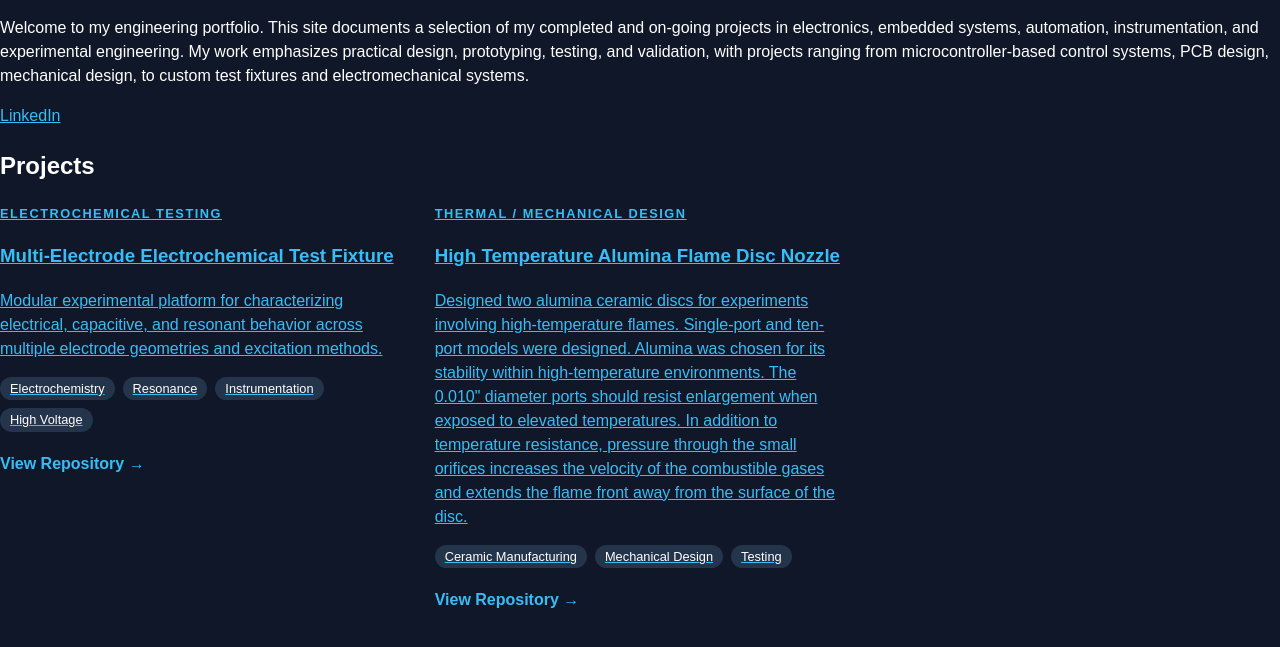
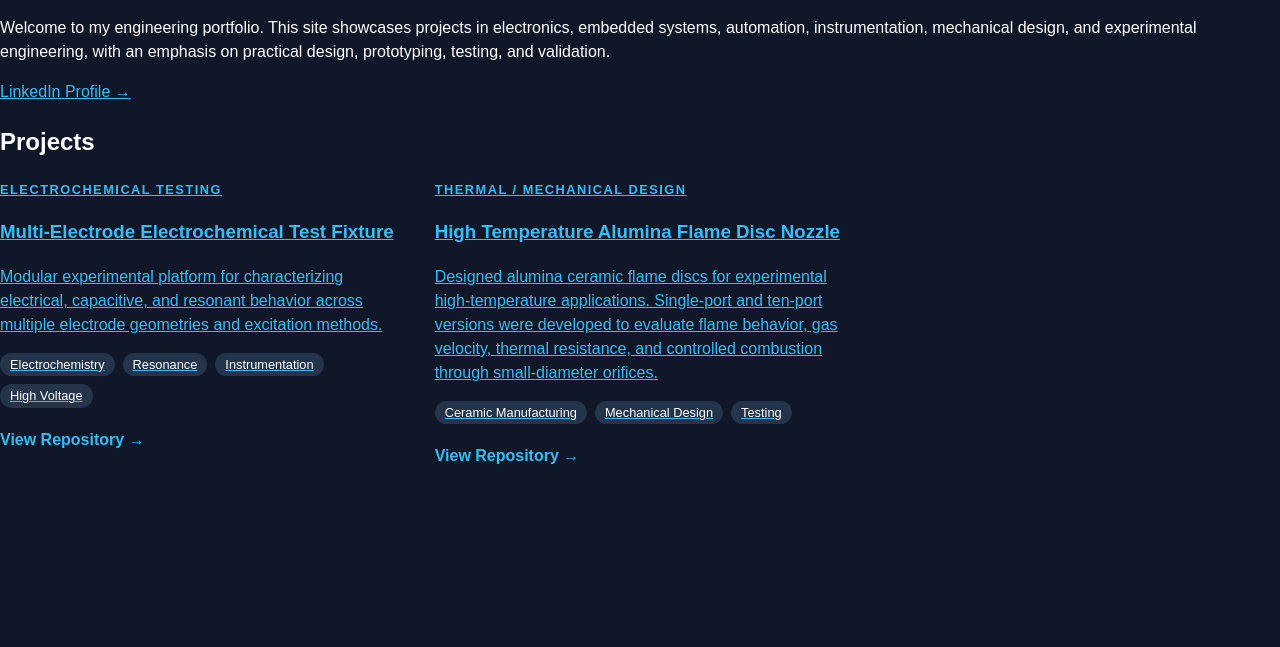
Before and after one commit to EthanACrowder/EthanACrowder.github.io, a plain HTML site: page index.html in a window 1280 px wide. Shown: the part 103-750 px from the top of the page. Drawn offline with Linux system fonts and the light colour scheme.

Commit message:
index.html

```diff
--- a/index.html
+++ b/index.html
@@ -2,129 +2,198 @@
 <html lang="en">
 
 <head>
+
     <meta charset="UTF-8">
+
     <meta name="viewport"
-     content="width=device-width, initial-scale=1.0">
-<title>Ethan A. Crowder | Engineering Portfolio</title>
-<!-- Connects this HTML page to our CSS file -->
+          content="width=device-width, initial-scale=1.0">
+
+    <title>Ethan A. Crowder | Engineering Portfolio</title>
+
+    <!-- Connects this HTML page to the CSS file -->
     <link rel="stylesheet" href="style.css">
+
 </head>
+
+
 <body>
-    <!-- Main introduction -->
+
+
+    <!-- =====================================================
+         PAGE HEADER / INTRODUCTION
+         ===================================================== -->
+
     <header>
+
         <h1>Ethan A. Crowder</h1>
+
         <h2>Electronics & Computer Engineering</h2>
+
         <p>
-Welcome to my engineering portfolio. This site documents a selection of my completed and on-going projects in electronics, embedded systems, automation, instrumentation, and experimental engineering. My work emphasizes practical design, prototyping, testing, and validation, with projects ranging from microcontroller-based control systems, PCB design, mechanical design, to custom test fixtures and electromechanical systems.
+            Welcome to my engineering portfolio. This site showcases projects
+            in electronics, embedded systems, automation, instrumentation,
+            mechanical design, and experimental engineering, with an emphasis
+            on practical design, prototyping, testing, and validation.
         </p>
-<a href="https://www.linkedin.com/in/ethan-crowder-6a0830245/"
-    target="_blank"
-    rel="noopener noreferrer">
-      LinkedIn
-</a>
+
+
+        <!-- OPTIONAL LINKEDIN LINK -->
+
+        <div class="social-links">
+
+            <a class="social-link"
+               href="https://www.linkedin.com/in/YOUR-LINKEDIN-PROFILE/"
+               target="_blank"
+               rel="noopener noreferrer">
+
+                LinkedIn Profile →
+
+            </a>
+
+        </div>
 
     </header>
 
 
-    <!-- Project section -->
+
+    <!-- =====================================================
+         MAIN PROJECT SECTION
+         ===================================================== -->
+
     <main>
 
         <h2>Projects</h2>
 
 
-        <!-- =========================================================
+        <!-- =================================================
              PROJECT GRID
-             All project tiles go inside this container.
-             ========================================================= -->
+             ================================================= -->
 
         <div class="projects-grid">
 
 
-            <!-- =====================================================
+
+            <!-- =================================================
                  PROJECT 1
                  MULTI-ELECTRODE ELECTROCHEMICAL TEST FIXTURE
-                 ===================================================== -->
+                 ================================================= -->
 
             <a class="project-tile"
                href="https://github.com/EthanACrowder/Multi-Electrode-Electrochemical-Test-Fixture"
                target="_blank"
                rel="noopener noreferrer">
 
+
                 <div class="project-category">
-                    ELECTROCHEMICAL TESTING
+
+                    Electrochemical Testing
+
                 </div>
 
+
                 <h3>
+
                     Multi-Electrode Electrochemical Test Fixture
+
                 </h3>
 
+
                 <p>
-                    Modular experimental platform for characterizing electrical,
-                    capacitive, and resonant behavior across multiple electrode
-                    geometries and excitation methods.
+
+                    Modular experimental platform for characterizing
+                    electrical, capacitive, and resonant behavior across
+                    multiple electrode geometries and excitation methods.
+
                 </p>
 
+
                 <div class="project-tags">
+
                     <span>Electrochemistry</span>
+
                     <span>Resonance</span>
+
                     <span>Instrumentation</span>
+
                     <span>High Voltage</span>
+
                 </div>
 
+
                 <div class="project-link">
+
                     View Repository →
+
                 </div>
+
 
             </a>
 
 
-            <!-- =====================================================
+
+            <!-- =================================================
                  PROJECT 2
-                 HIGH TEMPERATURE FLAME ALUMINA CERAMIC DISC NOZZLE
-                 ===================================================== -->
+                 HIGH TEMPERATURE ALUMINA FLAME DISC NOZZLE
+                 ================================================= -->
 
             <a class="project-tile"
                href="https://github.com/EthanACrowder/High-Temperature-Flame-Alumina-Ceramic-Disc-Nozzle"
                target="_blank"
                rel="noopener noreferrer">
 
+
                 <div class="project-category">
-                    THERMAL / MECHANICAL DESIGN
+
+                    Thermal / Mechanical Design
+
                 </div>
 
+
                 <h3>
+
                     High Temperature Alumina Flame Disc Nozzle
+
                 </h3>
 
+
                 <p>
-                    Designed two alumina ceramic discs for experiments involving
-                    high-temperature flames. Single-port and ten-port models were
-                    designed. Alumina was chosen for its stability within
-                    high-temperature environments. The 0.010" diameter ports
-                    should resist enlargement when exposed to elevated
-                    temperatures. In addition to temperature resistance,
-                    pressure through the small orifices increases the velocity
-                    of the combustible gases and extends the flame front away
-                    from the surface of the disc.
+
+                    Designed alumina ceramic flame discs for experimental
+                    high-temperature applications. Single-port and ten-port
+                    versions were developed to evaluate flame behavior,
+                    gas velocity, thermal resistance, and controlled
+                    combustion through small-diameter orifices.
+
                 </p>
 
+
                 <div class="project-tags">
+
                     <span>Ceramic Manufacturing</span>
+
                     <span>Mechanical Design</span>
+
                     <span>Testing</span>
+
                 </div>
 
+
                 <div class="project-link">
+
                     View Repository →
+
                 </div>
+
 
             </a>
 
 
-            <!-- =====================================================
-                 PROJECT 3
-                 Add your next project here.
-                 ===================================================== -->
+
+            <!-- =================================================
+                 PROJECT 3 TEMPLATE
+
+                 Copy this section when you add another project.
+                 ================================================= -->
 
             <!--
 
@@ -133,27 +202,45 @@ Welcome to my engineering portfolio. This site documents a selection of my compl
                target="_blank"
                rel="noopener noreferrer">
 
+
                 <div class="project-category">
-                    PROJECT CATEGORY
+
+                    Project Category
+
                 </div>
 
+
                 <h3>
+
                     Project Title
+
                 </h3>
 
+
                 <p>
-                    Project description goes here.
+
+                    Add a short description of the project here.
+
                 </p>
 
+
                 <div class="project-tags">
+
                     <span>Tag 1</span>
+
                     <span>Tag 2</span>
+
                     <span>Tag 3</span>
+
                 </div>
 
+
                 <div class="project-link">
+
                     View Repository →
+
                 </div>
+
 
             </a>
 
@@ -166,6 +253,7 @@ Welcome to my engineering portfolio. This site documents a selection of my compl
 
     </main>
 
+
 </body>
 
 </html>
```
